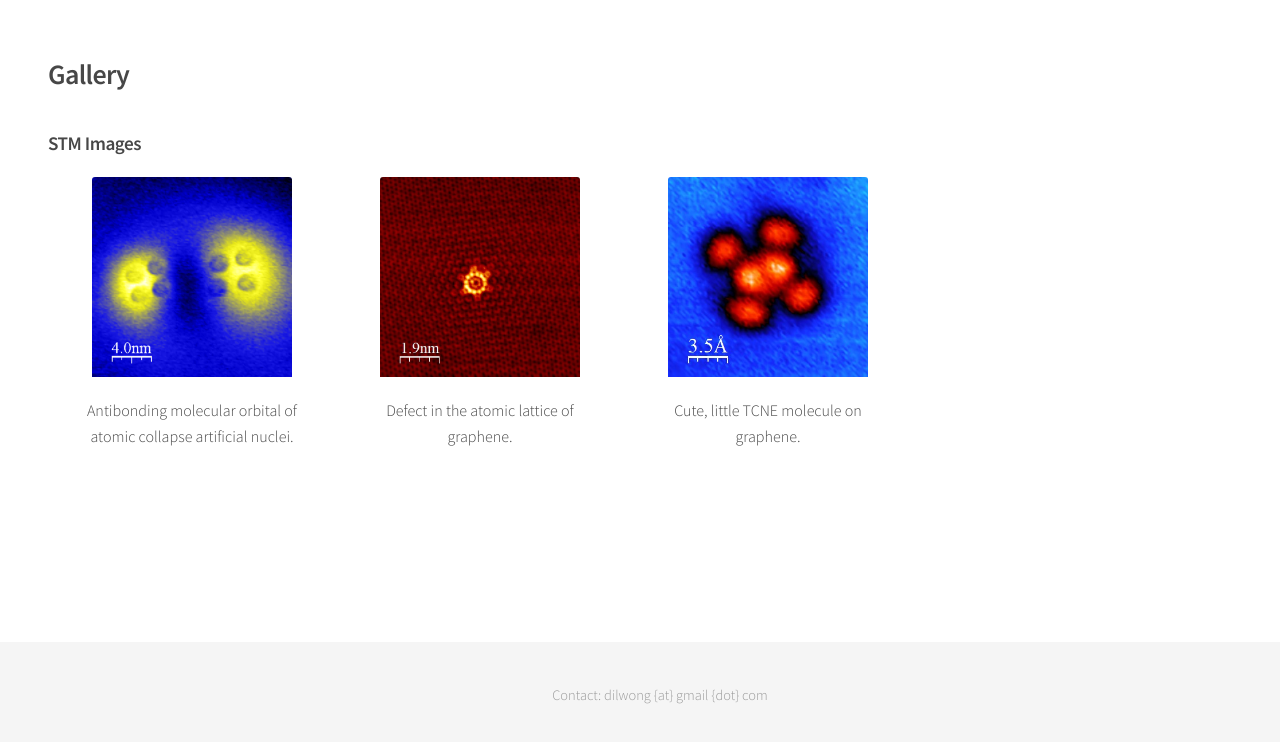
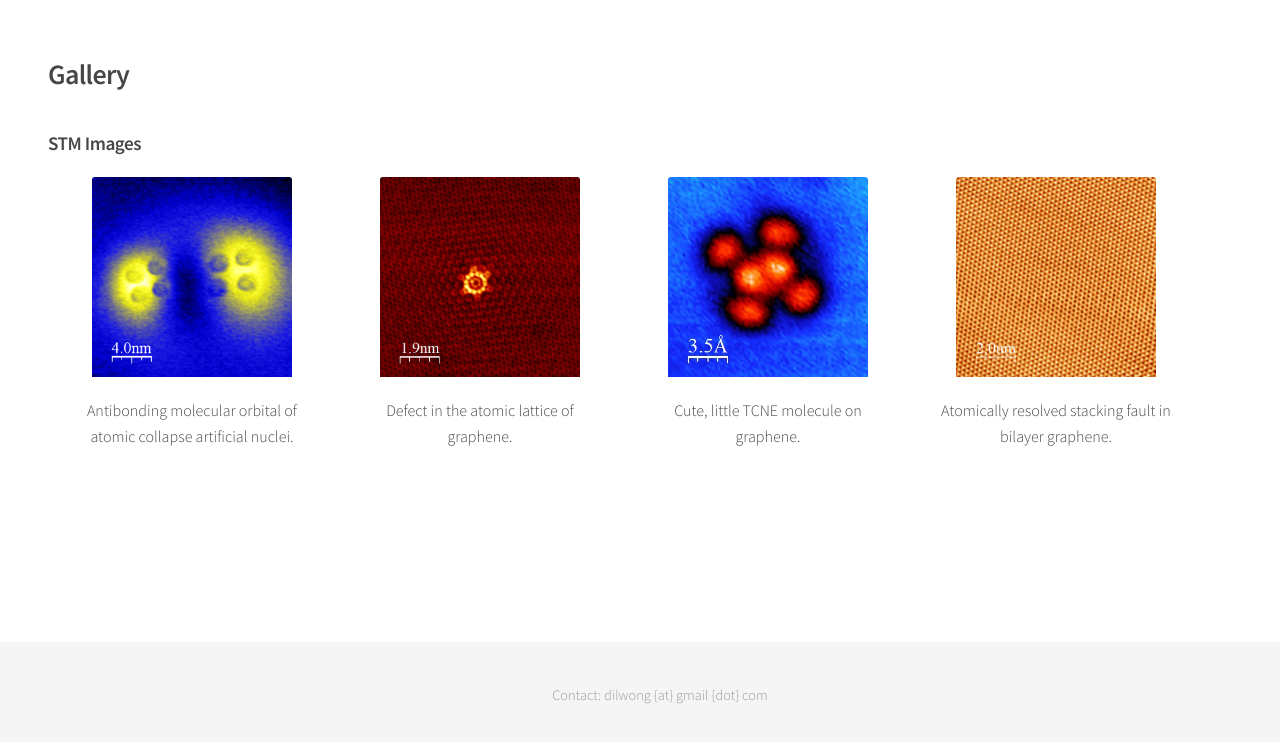
Before and after one commit to dilwong/dilwong.github.io, a PHP site: page /gallery.php in a window 1280 px wide. Shown: the part 58-800 px from the top of the page. Run offline with PHP 8.4, Linux system fonts and the light colour scheme.

Commit message:
Added image of stacking fault in Bernal-stacked bilayer graphene to gallery

```diff
--- a/gallery.php
+++ b/gallery.php
@@ -40,6 +40,13 @@
                     </div>
                 </div>
 
+                <div class="card text-center" style="width: 18rem;">
+                    <img src="images/stacking_fault.jpg" class="card-img-top gallery-image">
+                    <div class="card-body">
+                        <p class="card-text">Atomically resolved stacking fault in bilayer graphene.</p>
+                    </div>
+                </div>
+
             </div>
 
         </div>
```
Also changed, not shown: docs/gallery.html (+7 -0 lines), images/stacking_fault.jpg (added), images/stacking_fault.png (added), images/stm_tip_graphene.jpg (added), images/stm_tip_graphene_laser.jpg (added), 4 other files.
